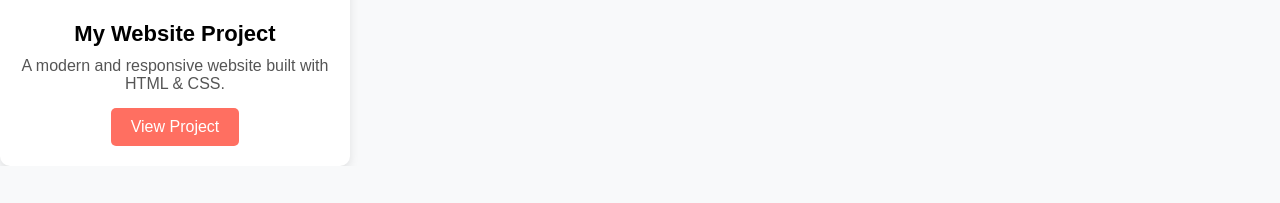
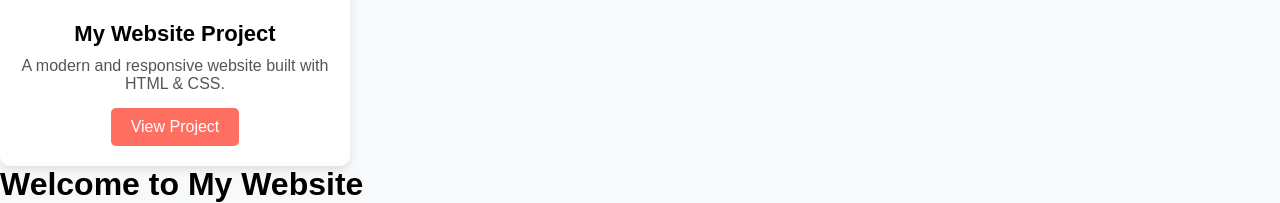
Before and after one commit to SHAHBAZ-SHEIKH/newWebsiteDesign, a plain HTML site: page index.html in a window 1280 px wide. Shown: the part 1091-1294 px from the top of the page. Before the commit the page ends 1257 px from the top, so only its background shows below. Drawn offline with Linux system fonts and the light colour scheme.

Commit message:
yeh change howa hai

```diff
--- a/index.html
+++ b/index.html
@@ -245,5 +245,9 @@
         </div>
     </div>
 
+    <div>
+        <h1>Welcome to My Website</h1>
+    </div>
+
 </body>
 </html>
```
